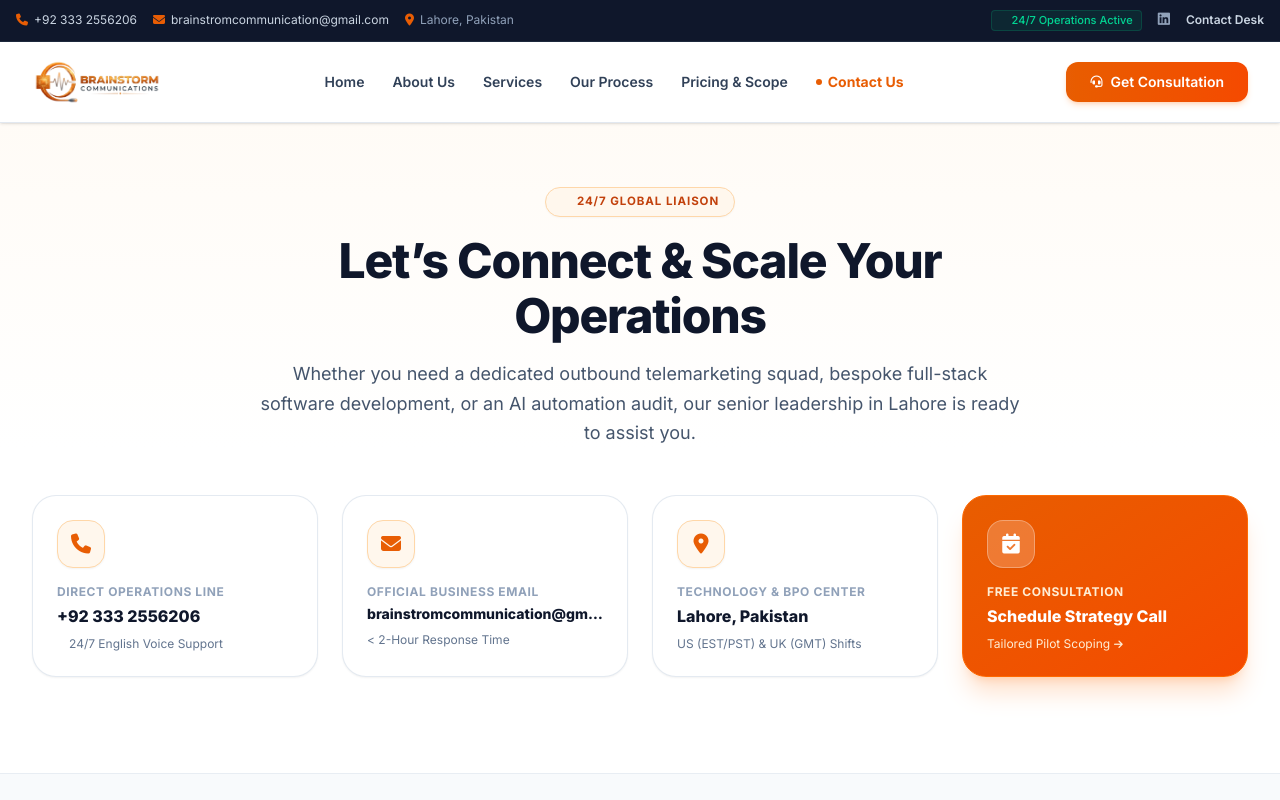
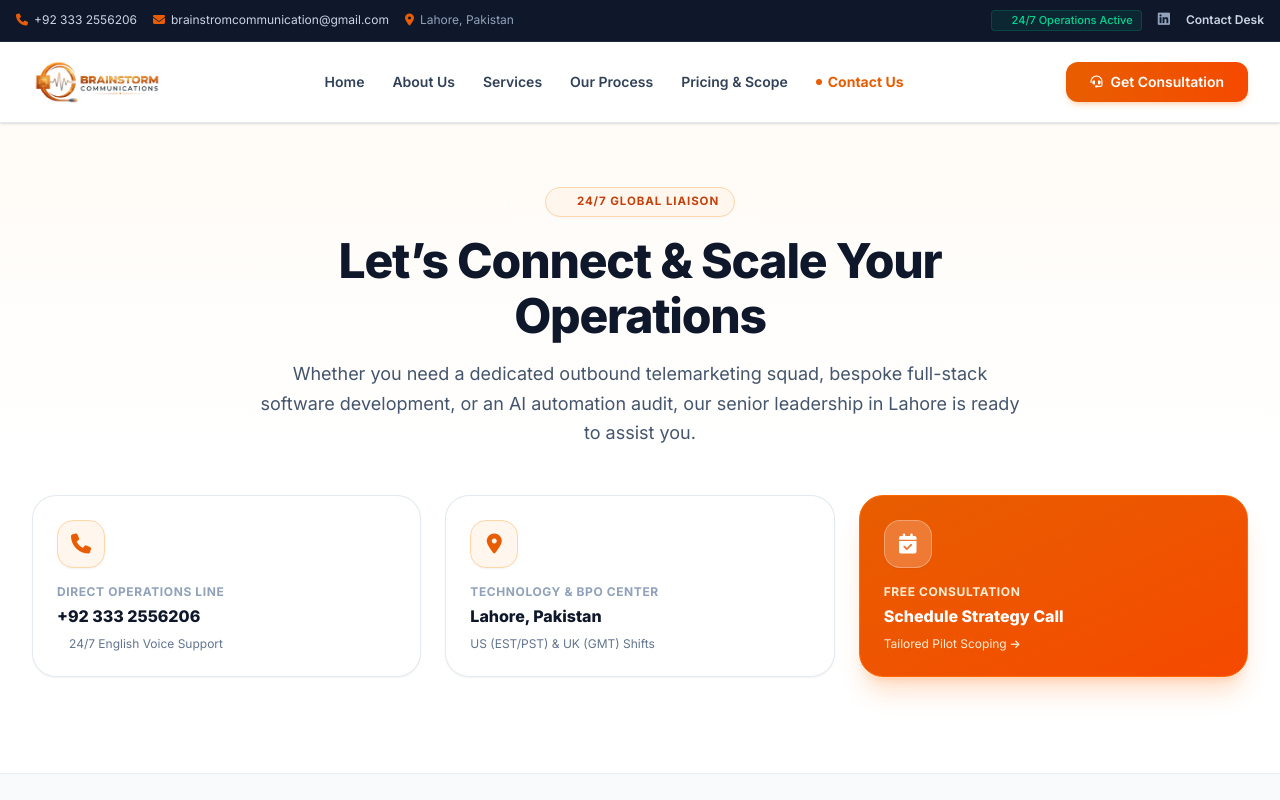
Before and after one commit to kaka803/brainstorm, a Next.js app: page /contact in a window 1280 px wide. Shown: the top 800 px of the page. Built offline with nearby package versions, Linux system fonts and the light colour scheme.

Commit message:
Reduce contact highlight cards from 4 to 3

```diff
--- a/app/contact/page.js
+++ b/app/contact/page.js
@@ -82,8 +82,8 @@
             </p>
           </div>
 
-          {/* 4 CONTACT HIGHLIGHT CARDS */}
-          <div className="grid grid-cols-1 sm:grid-cols-2 lg:grid-cols-4 gap-6 mt-12">
+          {/* 3 CONTACT HIGHLIGHT CARDS */}
+          <div className="grid grid-cols-1 md:grid-cols-3 gap-6 mt-12">
 
             {/* Card 1: Direct Phone */}
             <a
@@ -105,26 +105,7 @@
               </div>
             </a>
 
-            {/* Card 2: Official Email */}
-            <a
-              href="mailto:brainstromcommunication@gmail.com"
-              className="p-6 rounded-3xl bg-white border border-slate-200/90 shadow-xs card-lift hover:border-[#E85D04] group block"
-            >
-              <div className="w-12 h-12 rounded-2xl bg-orange-50 text-[#E85D04] border border-orange-200 flex items-center justify-center text-xl mb-4 group-hover:bg-[#E85D04] group-hover:text-white transition-all shadow-xs">
-                <i className="fa-solid fa-envelope"></i>
-              </div>
-              <div className="text-xs font-bold text-slate-400 uppercase tracking-wider mb-1">
-                Official Business Email
-              </div>
-              <div className="text-sm font-extrabold text-slate-900 group-hover:text-[#E85D04] transition-colors truncate">
-                brainstromcommunication@gmail.com
-              </div>
-              <div className="text-xs text-slate-500 mt-2">
-                &lt; 2-Hour Response Time
-              </div>
-            </a>
-
-            {/* Card 3: Physical Operations Campus */}
+            {/* Card 2: Physical Operations Campus */}
             <div className="p-6 rounded-3xl bg-white border border-slate-200/90 shadow-xs card-lift hover:border-[#E85D04] group">
               <div className="w-12 h-12 rounded-2xl bg-orange-50 text-[#E85D04] border border-orange-200 flex items-center justify-center text-xl mb-4 group-hover:bg-[#E85D04] group-hover:text-white transition-all shadow-xs">
                 <i className="fa-solid fa-location-dot"></i>
@@ -140,7 +121,7 @@
               </div>
             </div>
 
-            {/* Card 4: Strategy Meeting */}
+            {/* Card 3: Strategy Meeting */}
             <a
               href="#contact-form"
               className="p-6 rounded-3xl bg-gradient-to-br from-[#E85D04] to-orange-600 text-white shadow-xl shadow-orange-500/20 card-lift group block border border-orange-500"
@@ -481,7 +462,6 @@
             </p>
             <div className="p-4 rounded-2xl bg-orange-50 border border-orange-200 text-xs text-slate-700 text-left space-y-1">
               <div><strong className="text-slate-900">Urgent Assistance:</strong> +92 333 2556206</div>
-              <div><strong className="text-slate-900">Direct Desk:</strong> brainstromcommunication@gmail.com</div>
             </div>
             <button
               type="button"
```
